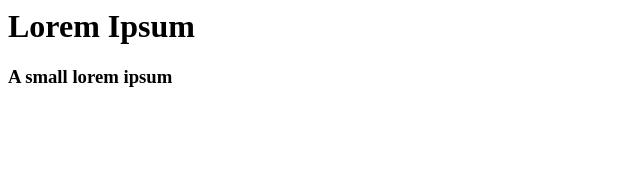
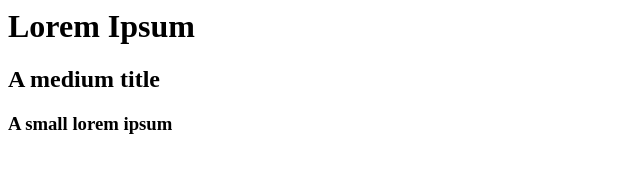
Before and after one commit to MukulKumar09/testrepo, a plain HTML site: page index.html in a window 1280 px wide. Shown: the whole page, without its empty margins (0-640 px from the left). Drawn offline with Linux system fonts and the light colour scheme.

Commit message:
Update index.html

```diff
--- a/index.html
+++ b/index.html
@@ -4,6 +4,7 @@
   </head>
   <body>
     <h1>Lorem Ipsum</h1>
+    <h2>A medium title</h2>
     <h3>A small lorem ipsum</h3>
   </body>
 </html>
```
